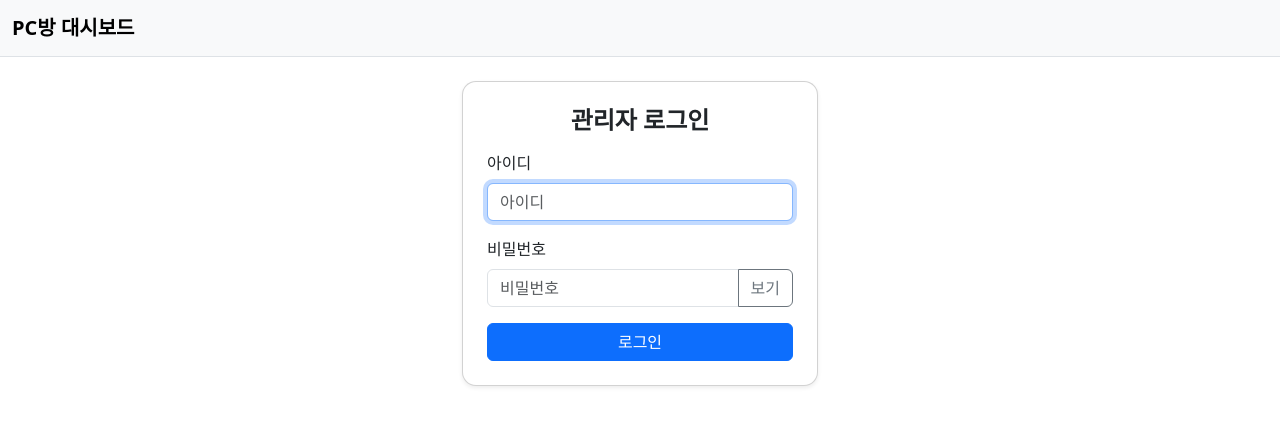
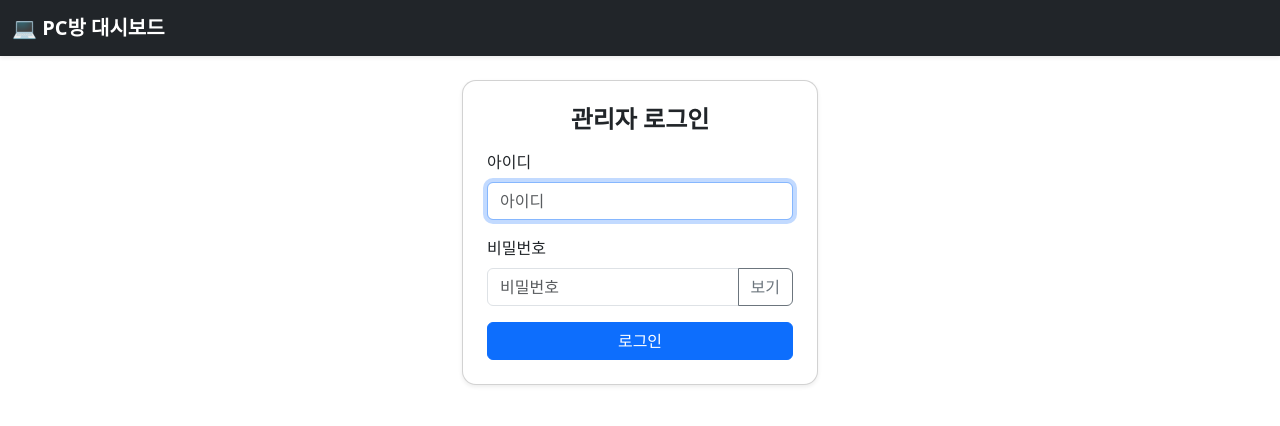
Before and after one commit to jum94kr/pcbang, a Flask app: page /login in a window 1280 px wide. Shown: the top 426 px of the page. Run offline with Flask 3, Linux system fonts and the light colour scheme; some libraries are stand-ins or nearby versions.

Commit message:
Update base.html

```diff
--- a/templates/base.html
+++ b/templates/base.html
@@ -1,45 +1,33 @@
 <!doctype html>
-<html lang="ko" data-bs-theme="light">
+<html lang="ko">
 <head>
   <meta charset="utf-8">
   <meta name="viewport" content="width=device-width, initial-scale=1">
-  <title>{{ title or "PC방 스케줄러" }}</title>
+  <title>PC방 스케줄러</title>
   <link href="https://cdn.jsdelivr.net/npm/bootstrap@5.3.3/dist/css/bootstrap.min.css" rel="stylesheet">
   <link href="https://cdn.jsdelivr.net/npm/fullcalendar@6.1.11/main.min.css" rel="stylesheet">
-  <link href="https://cdnjs.cloudflare.com/ajax/libs/animate.css/4.1.1/animate.min.css" rel="stylesheet">
   <link href="{{ url_for('static', filename='style.css') }}" rel="stylesheet">
 </head>
 <body>
-<nav class="navbar navbar-expand-lg bg-body-tertiary border-bottom sticky-top">
+<nav class="navbar navbar-expand-lg bg-dark navbar-dark shadow-sm sticky-top">
   <div class="container-fluid">
-    <a class="navbar-brand fw-bold" href="{{ url_for('dashboard') }}">PC방 대시보드</a>
-    <button class="navbar-toggler" type="button" data-bs-toggle="collapse" data-bs-target="#nav">
-      <span class="navbar-toggler-icon"></span>
-    </button>
-    <div id="nav" class="collapse navbar-collapse">
+    <a class="navbar-brand fw-bold" href="{{ url_for('dashboard') }}">💻 PC방 대시보드</a>
+    <div>
       {% if session.get('logged_in') %}
-      <ul class="navbar-nav me-auto mb-2 mb-lg-0">
-        <li class="nav-item"><a class="nav-link" href="{{ url_for('dashboard') }}">주간 시간표</a></li>
-        <li class="nav-item"><a class="nav-link" href="{{ url_for('staff_list') }}">직원 관리</a></li>
-        <li class="nav-item"><a class="nav-link" href="{{ url_for('report') }}">근무 리포트</a></li>
-        <li class="nav-item"><a class="nav-link" href="{{ url_for('export_excel') }}">엑셀 내보내기</a></li>
-      </ul>
-      <a class="btn btn-outline-secondary" href="{{ url_for('logout') }}">로그아웃</a>
+        <a class="btn btn-sm btn-outline-light me-2" href="{{ url_for('staff_list') }}">직원 관리</a>
+        <a class="btn btn-sm btn-outline-light me-2" href="{{ url_for('report') }}">리포트</a>
+        <a class="btn btn-sm btn-light" href="{{ url_for('logout') }}">로그아웃</a>
       {% endif %}
     </div>
   </div>
 </nav>
-<div class="container my-4">
+
+<main class="container my-4">
   {% block content %}{% endblock %}
-</div>
+</main>
 
-<script src="https://code.jquery.com/jquery-3.7.1.min.js"></script>
 <script src="https://cdn.jsdelivr.net/npm/bootstrap@5.3.3/dist/js/bootstrap.bundle.min.js"></script>
-
-<!-- FullCalendar 글로벌 번들 (선택/클릭 동작 포함) -->
 <script src="https://cdn.jsdelivr.net/npm/fullcalendar@6.1.11/index.global.min.js"></script>
-
-<script src="https://cdn.jsdelivr.net/npm/chart.js@4.4.1/dist/chart.umd.min.js"></script>
 <script src="{{ url_for('static', filename='scripts.js') }}"></script>
 </body>
 </html>
```
